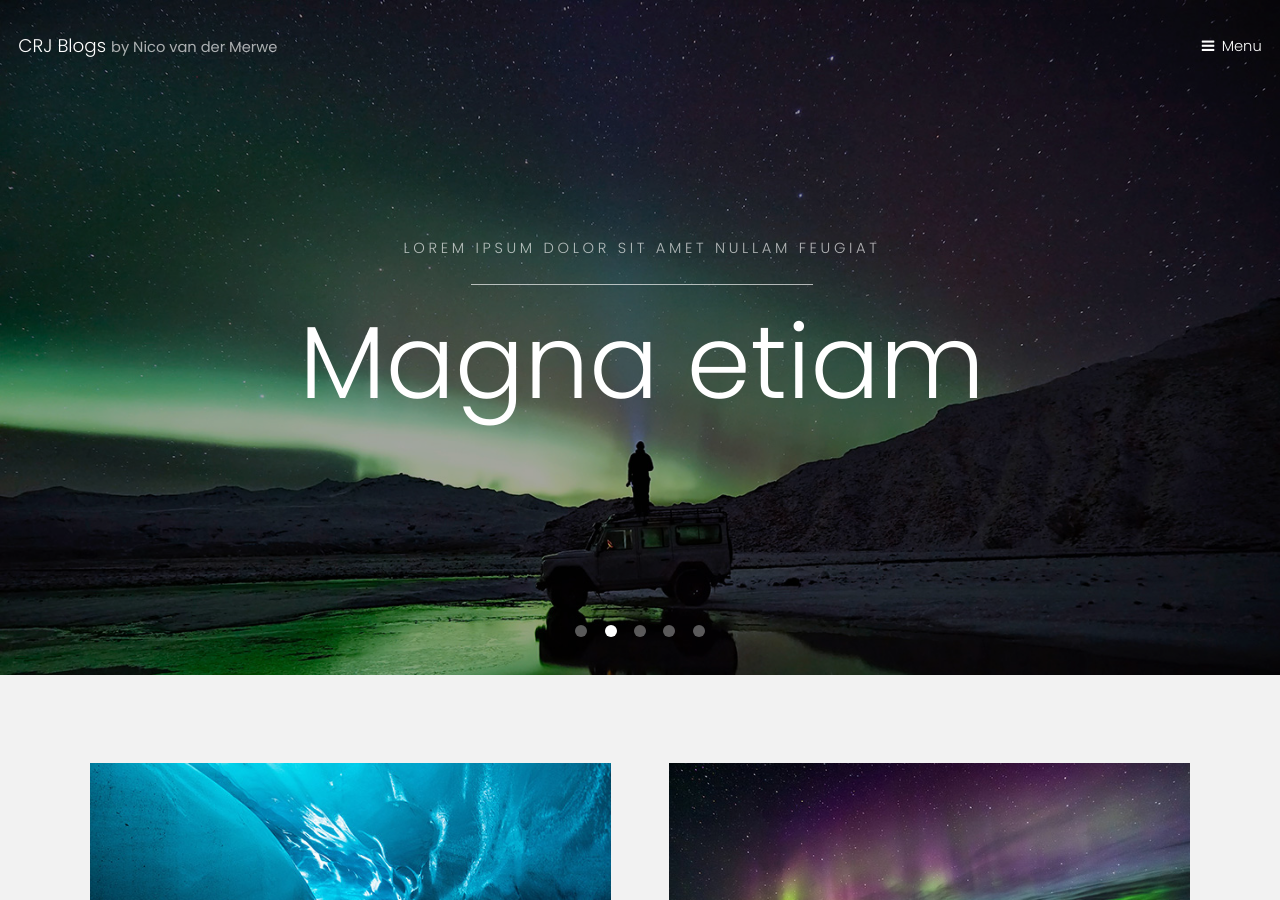
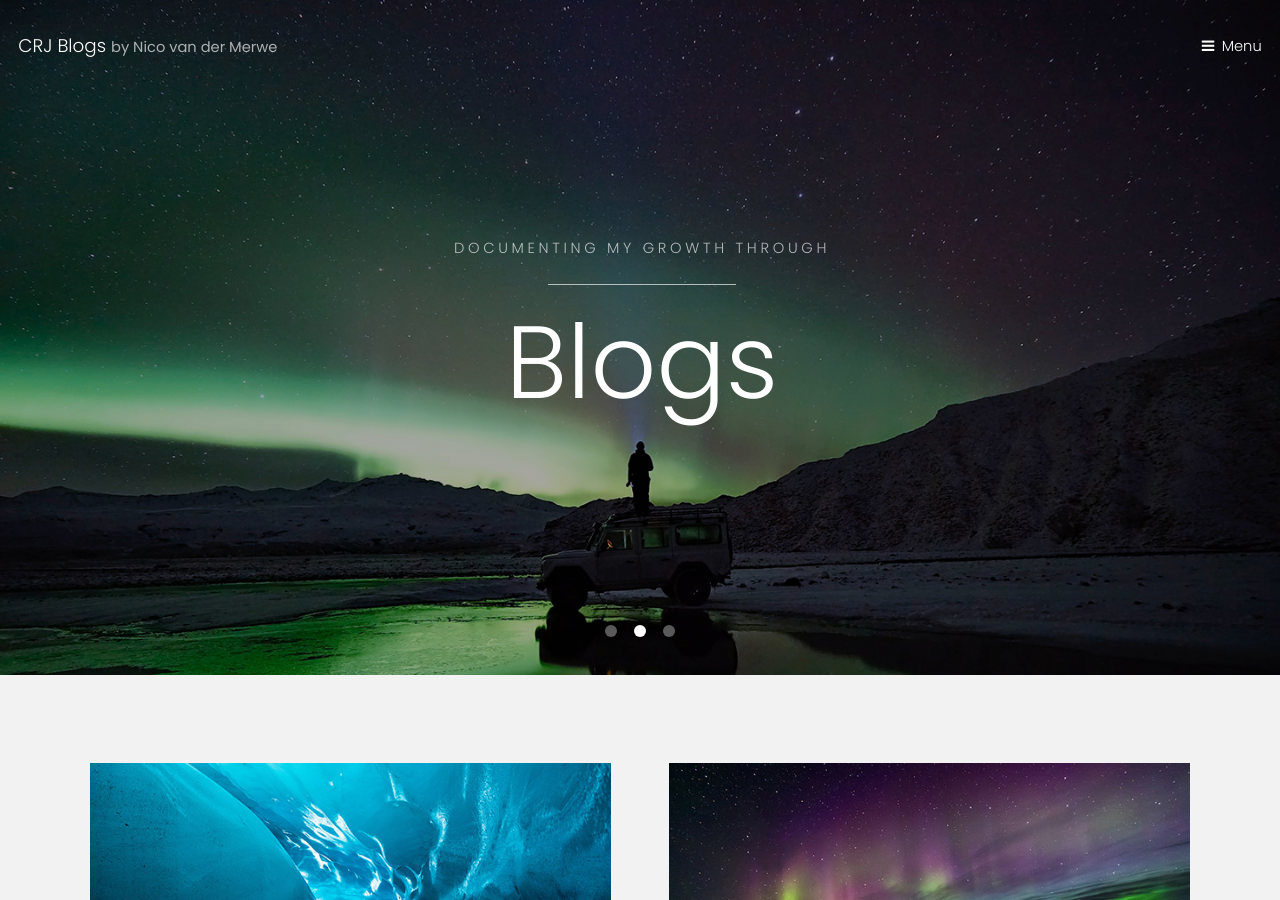
Before and after one commit to NicoVDMerweCRJ/NicoVDMerweCRJ.github.io, a Jekyll site: the page index.html, which Jekyll copies as it is, in a window 1280 px wide and 900 px high. Built offline with Jekyll 4.4.1, drawn with Linux system fonts in a browser that asks for light colours.

Commit message:
Update index.html

```diff
--- a/index.html
+++ b/index.html
@@ -34,8 +33,8 @@
 					<img src="images/slide01.jpg" alt="" />
 					<div class="inner">
 						<header>
-							<p>A free responsive web site template by <a href="https://templated.co">TEMPLATED</a></p>
-							<h2>Hielo</h2>
+							<p>Sharing my ideas and work through</a></p>
+							<h2>Projects</h2>
 						</header>
 					</div>
 				</article>
@@ -43,8 +42,8 @@
 					<img src="images/slide02.jpg" alt="" />
 					<div class="inner">
 						<header>
-							<p>Lorem ipsum dolor sit amet nullam feugiat</p>
-							<h2>Magna etiam</h2>
+							<p>Documenting my growth through</p>
+							<h2>Blogs</h2>
 						</header>
 					</div>
 				</article>
@@ -52,26 +51,8 @@
 					<img src="images/slide03.jpg"  alt="" />
 					<div class="inner">
 						<header>
-							<p>Sed cursus aliuam veroeros lorem ipsum nullam</p>
-							<h2>Tempus dolor</h2>
-						</header>
-					</div>
-				</article>
-				<article>
-					<img src="images/slide04.jpg"  alt="" />
-					<div class="inner">
-						<header>
-							<p>Adipiscing lorem ipsum feugiat sed phasellus consequat</p>
-							<h2>Etiam feugiat</h2>
-						</header>
-					</div>
-				</article>
-				<article>
-					<img src="images/slide05.jpg"  alt="" />
-					<div class="inner">
-						<header>
-							<p>Ipsum dolor sed magna veroeros lorem ipsum</p>
-							<h2>Lorem adipiscing</h2>
+							<p>Inspired by refrences from</p>
+							<h2>Refrences</h2>
 						</header>
 					</div>
 				</article>
```
Also changed, not shown: other parts of index.html (+0 -1 lines).
